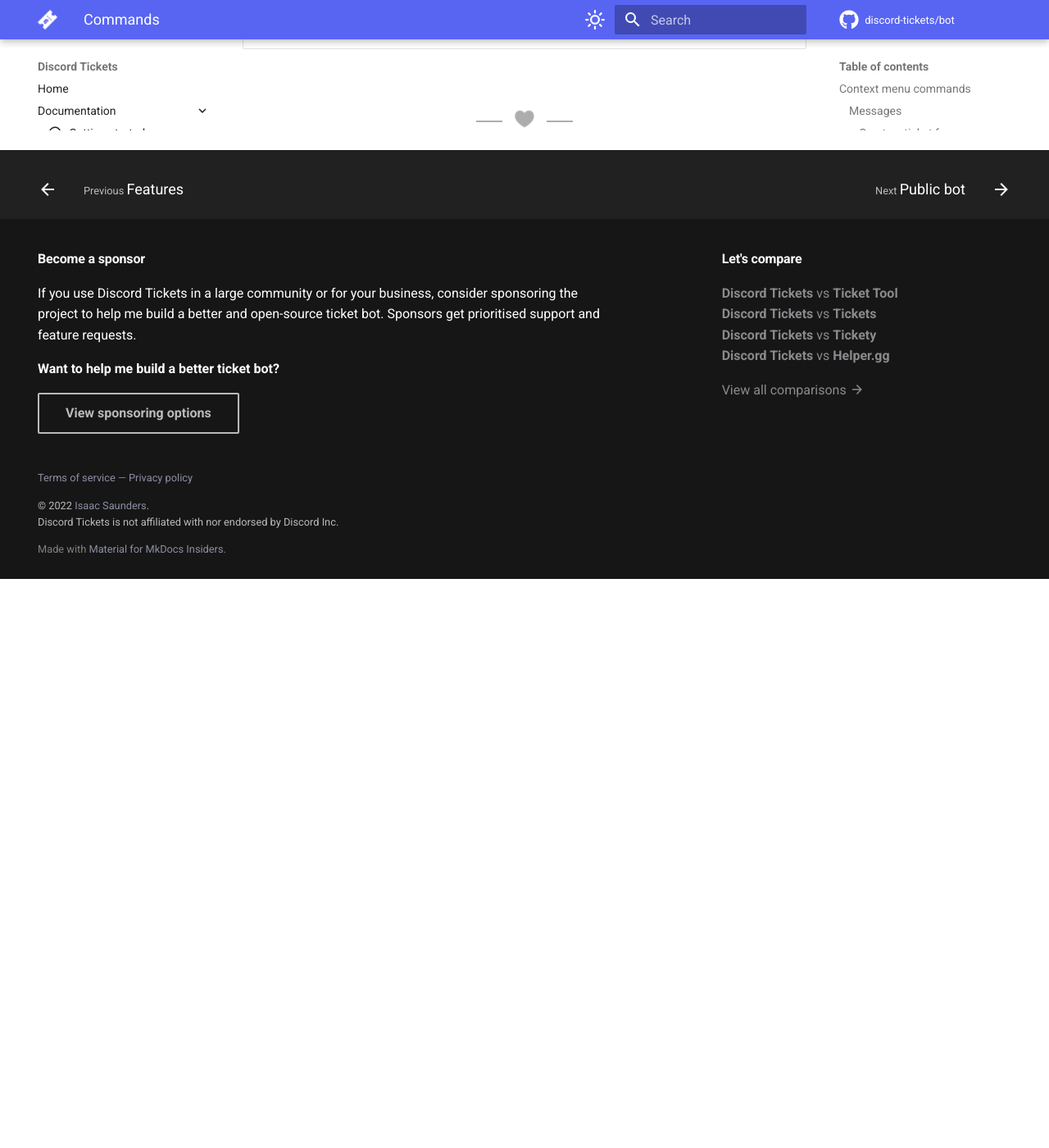
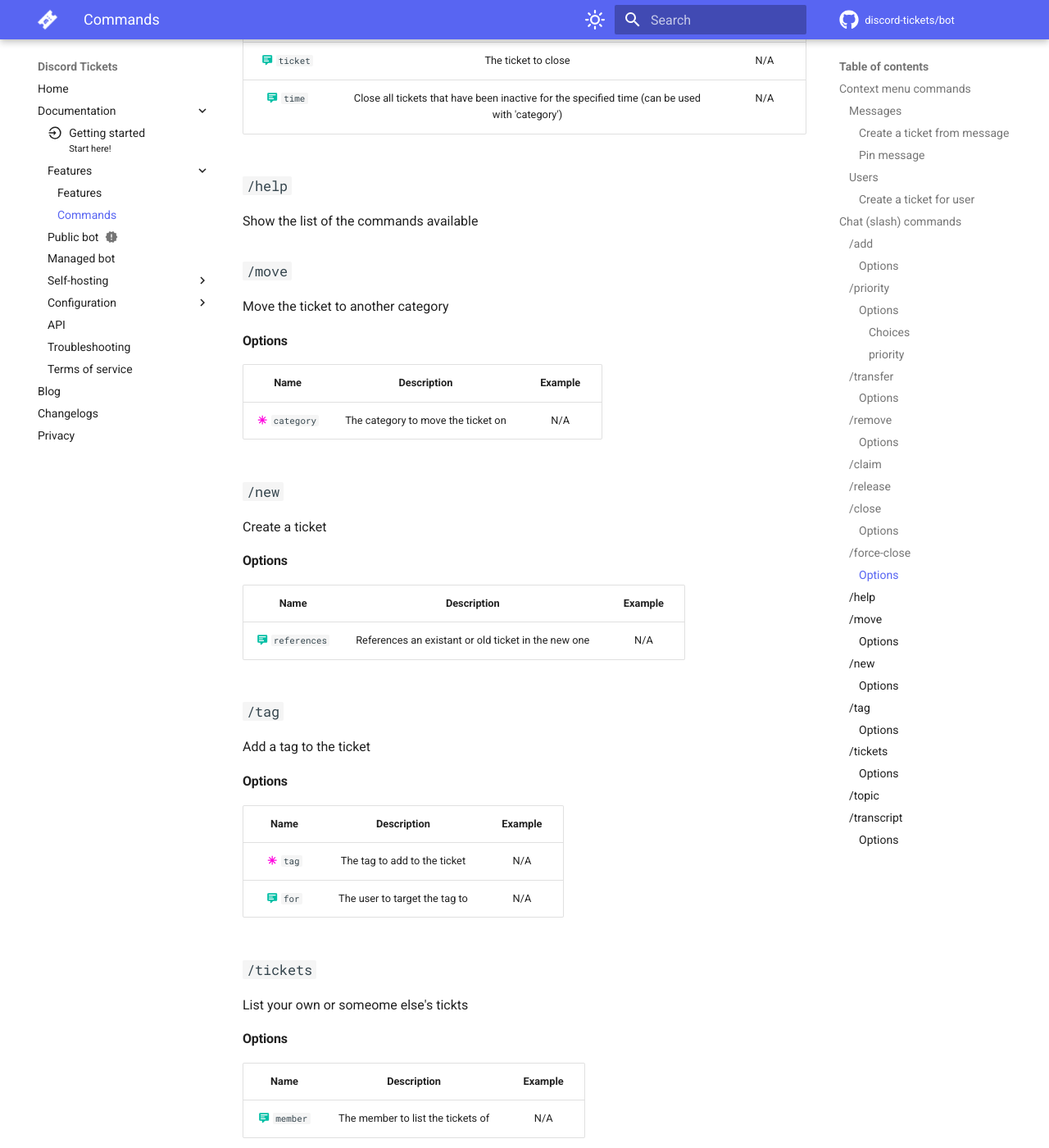
Before and after one commit to discord-tickets/docs, an MkDocs documentation site: the page built from docs/features/commands.md, in a window 1280 px wide and 1400 px high, scrolled down 3521 px. Shown: the whole window at 82% size. Built offline with MkDocs 1.6.1 and Material for MkDocs 9.7.7, drawn with Linux system fonts in a browser that asks for light colours; comment, search, counter and statistics services are not loaded; before the commit the page ends 4227 px from its top, so only the background shows below that; some of the changed text lies outside the part shown.

Commit message:
all commands added

```diff
--- a/docs/features/commands.md
+++ b/docs/features/commands.md
@@ -132,6 +132,9 @@
 
 Allows a staff member to take ownership of the ticket in order to process it
 
+### `/release`
+
+Allows a staff member to release ownership of the ticket
 
 ### `/close`
 
@@ -155,3 +158,62 @@
 |      :material-comment-text:{ .tip title="Autocompleted" } `reason`    |              The reason why the ticket(s) should be closed             |      N/A      |
 |      :material-comment-text:{ .tip title="Autocompleted" } `ticket`    |                           The ticket to close                          |      N/A      |
 |      :material-comment-text:{ .tip title="Autocompleted" } `time`      |Close all tickets that have been inactive for the specified time (can be used with 'category')|      N/A      |
+
+### `/help`
+
+Show the list of the commands available
+
+### `/move`
+
+Move the ticket to another category
+
+#### Options
+
+|                                  Name                                  |                              Description                               |    Example    |
+| :--------------------------------------------------------------------: | :--------------------------------------------------------------------: | :-----------: |
+|          :material-asterisk:{ .pink title="Required" } `category`      |                The category to move the ticket on                      |      N/A      |
+
+### `/new`
+
+Create a ticket
+
+#### Options
+
+|                                  Name                                  |                              Description                               |    Example    |
+| :--------------------------------------------------------------------: | :--------------------------------------------------------------------: | :-----------: |
+|   :material-comment-text:{ .tip title="Autocompleted" } `references`   |            References an existant or old ticket in the new one         |      N/A      |
+
+### `/tag`
+
+Add a tag to the ticket
+
+#### Options
+
+|                                  Name                                  |                              Description                               |    Example    |
+| :--------------------------------------------------------------------: | :--------------------------------------------------------------------: | :-----------: |
+|             :material-asterisk:{ .pink title="Required" } `tag`        |                     The tag to add to the ticket                       |      N/A      |
+|         :material-comment-text:{ .tip title="Autocompleted" } `for`    |                     The user to target the tag to                      |      N/A      |
+
+### `/tickets`
+
+List your own or someome else's tickts
+
+#### Options
+
+|                                  Name                                  |                              Description                               |    Example    |
+| :--------------------------------------------------------------------: | :--------------------------------------------------------------------: | :-----------: |
+|     :material-comment-text:{ .tip title="Autocompleted" } `member`     |                     The member to list the tickets of                  |      N/A      |
+
+### `/topic`
+
+Change the topic of a ticket.
+
+### `/transcript`
+
+Get the transcript of a ticket
+
+#### Options
+
+|                                  Name                                  |                              Description                               |    Example    |
+| :--------------------------------------------------------------------: | :--------------------------------------------------------------------: | :-----------: |
+|         :material-asterisk:{ .pink title="Required" } `ticket`         |           The number of the ticket to get the transcript of            |      N/A      |
```
